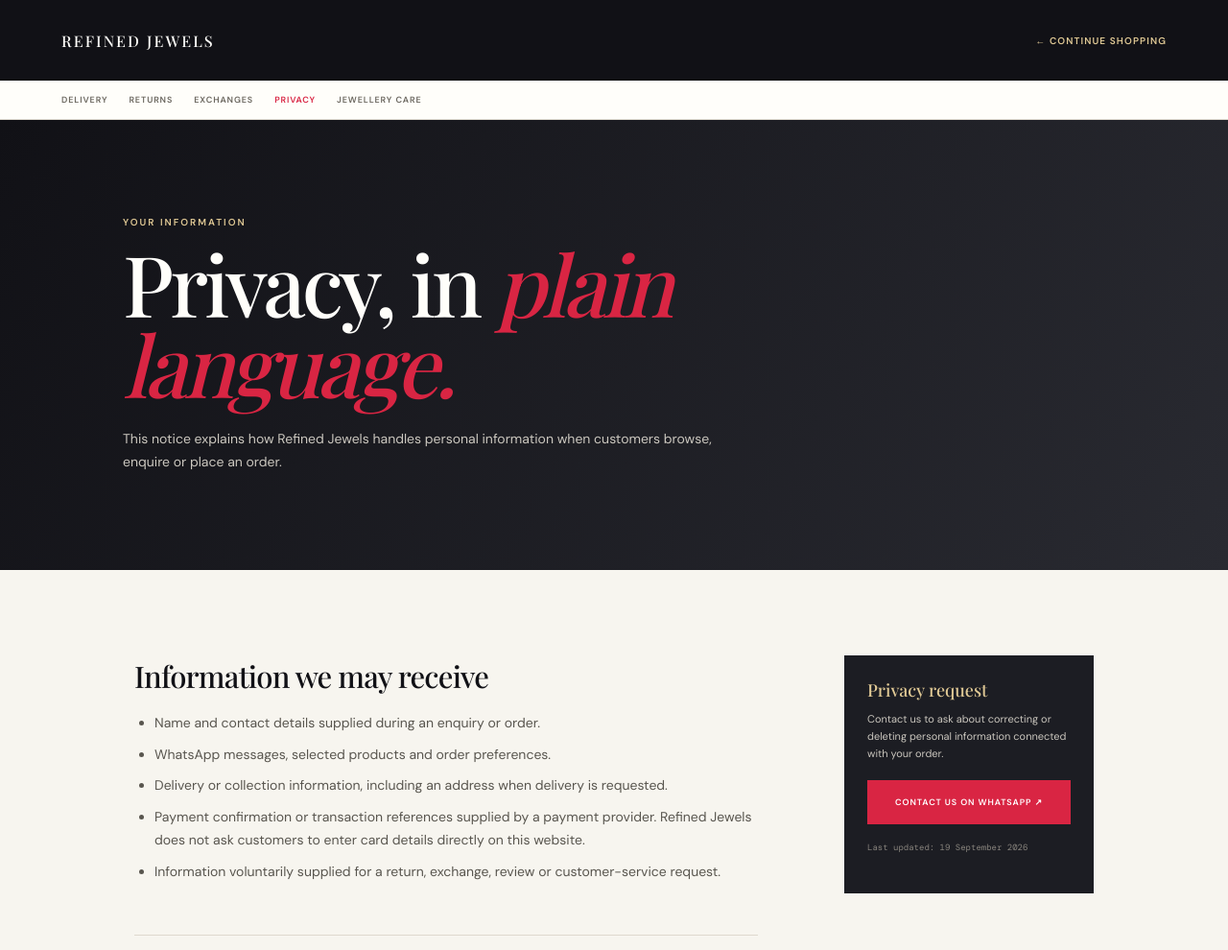
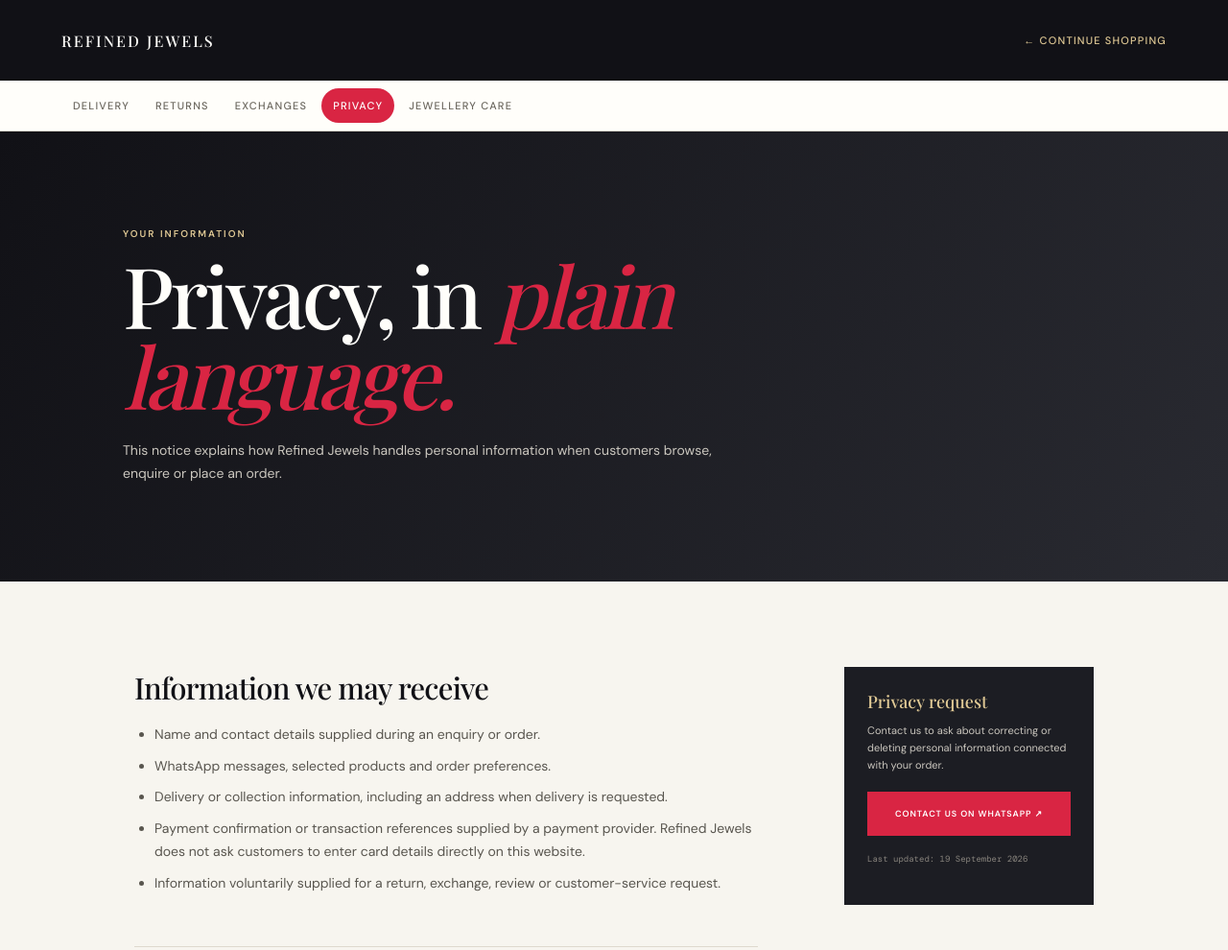
Before and after one commit to Ndzondelelo/RefinedJewels, a plain HTML site: page privacy.html in a window 1280 px wide. Shown: the top 990 px of the page at 96% size. Drawn offline with nearby package versions, Linux system fonts and the light colour scheme; a web font is replaced by a local one.

Commit message:
Match policy navigation typography

```diff
--- a/policy.css
+++ b/policy.css
@@ -8,10 +8,11 @@
 :focus-visible { outline: 3px solid var(--gold-light); outline-offset: 3px; }
 .policy-header { min-height: 84px; padding: 12px clamp(20px,5vw,76px); display: flex; align-items: center; justify-content: space-between; gap: 22px; color: var(--pearl); background: var(--ink); }
 .brand { color: var(--pearl); text-decoration: none; font: 500 16px 'Playfair Display',serif; letter-spacing: .13em; }
-.back-link { color: var(--gold-light); text-decoration: none; font: 600 10px 'DM Sans',sans-serif; letter-spacing: .11em; text-transform: uppercase; }
-.policy-nav { padding: 14px clamp(20px,5vw,76px); display: flex; gap: 10px 22px; overflow-x: auto; color: var(--muted); background: var(--pearl); border-bottom: 1px solid var(--line); white-space: nowrap; }
-.policy-nav a { color: inherit; text-decoration: none; font: 600 9px 'DM Sans',sans-serif; letter-spacing: .1em; text-transform: uppercase; }
-.policy-nav a:hover,.policy-nav a[aria-current="page"] { color: var(--ruby); }
+.back-link { color: var(--gold-light); text-decoration: none; font: 500 11px 'DM Sans',sans-serif; letter-spacing: .11em; text-transform: uppercase; }
+.policy-nav { padding: 8px clamp(20px,5vw,76px); display: flex; align-items: center; gap: 3px; overflow-x: auto; color: var(--muted); background: var(--pearl); border-bottom: 1px solid var(--line); white-space: nowrap; }
+.policy-nav a { padding: 11px 12px; color: inherit; text-decoration: none; border-radius: 999px; font: 500 11px 'DM Sans',sans-serif; letter-spacing: .11em; text-transform: uppercase; transition: color .2s ease, background .2s ease; }
+.policy-nav a:hover { color: var(--ruby); background: rgba(217,37,67,.06); }
+.policy-nav a[aria-current="page"] { color: white; background: var(--ruby); }
 .policy-hero { padding: clamp(58px,8vw,100px) clamp(20px,10vw,150px); color: var(--pearl); background: linear-gradient(120deg,var(--ink),#292a31); }
 .eyebrow { margin: 0 0 15px; color: var(--gold-light); font: 600 10px 'DM Sans',sans-serif; letter-spacing: .2em; }
 .policy-hero h1 { max-width: 800px; margin: 0; font: 500 clamp(50px,7vw,88px)/.96 'Playfair Display',serif; letter-spacing: -.045em; }
```
